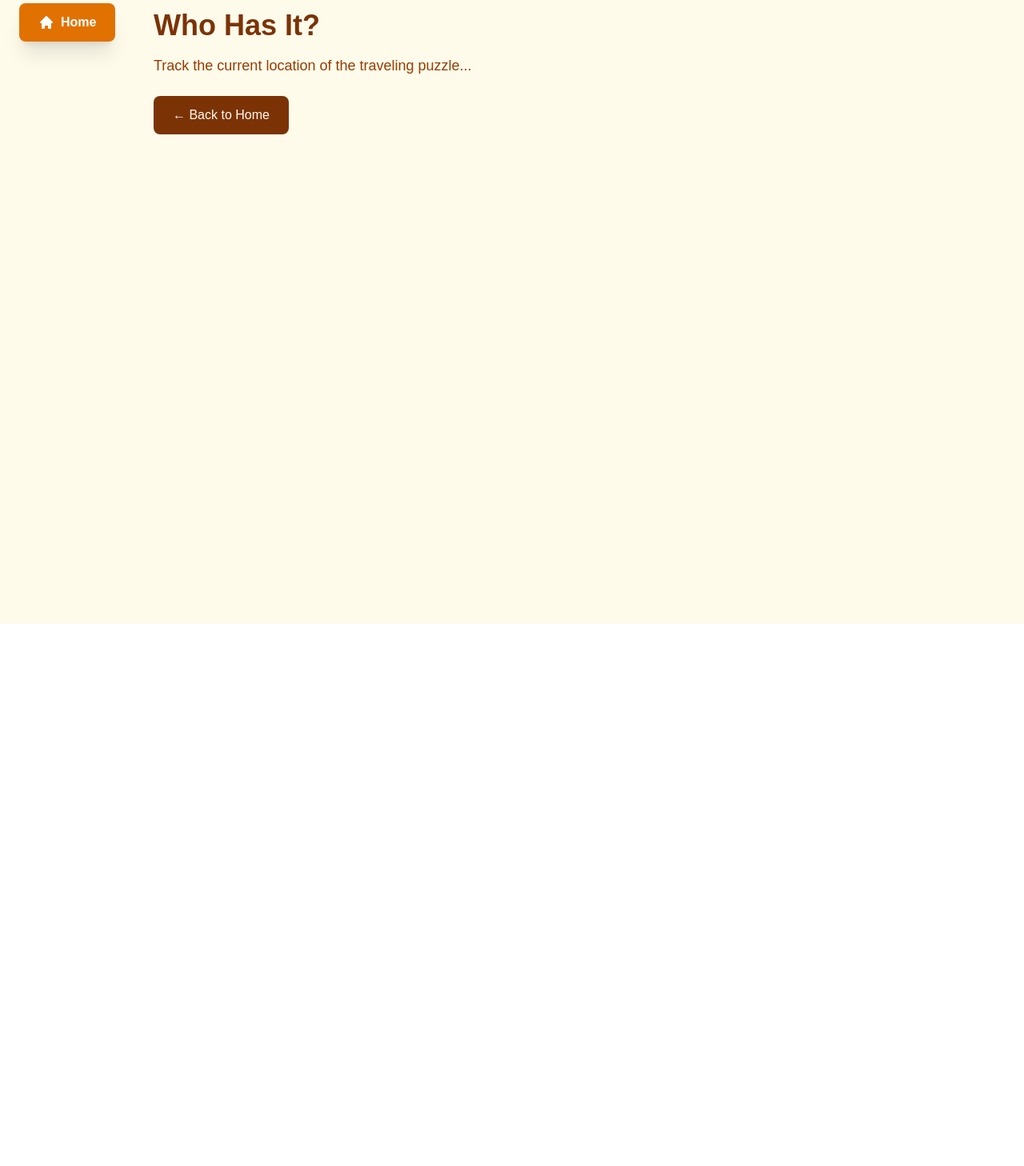
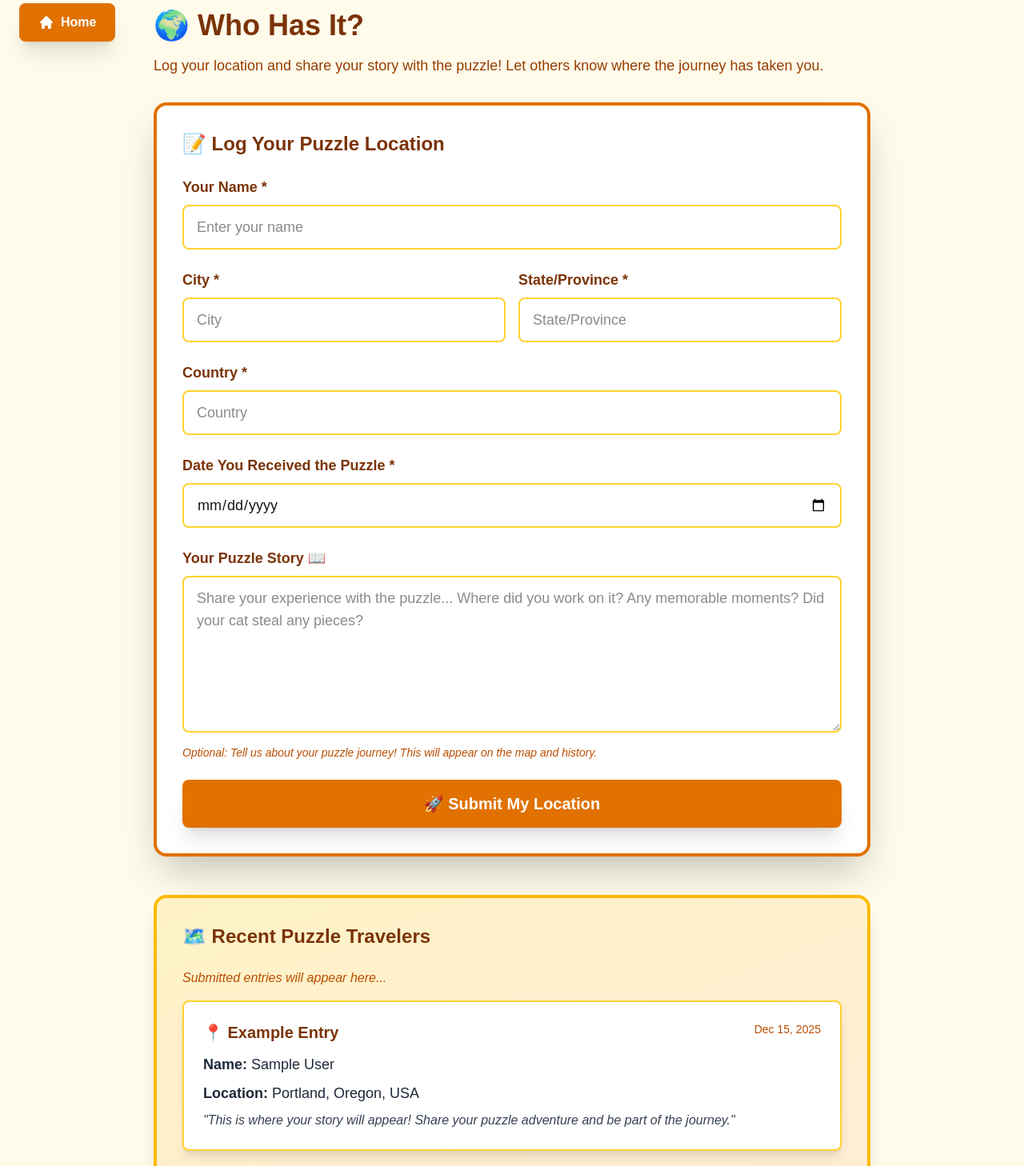
Before and after one commit to MoonriverD10/traveling-gifts, a Next.js app: page /who-has-it in a window 1280 px wide. Shown: the part 20-1478 px from the top of the page at 80% size. Before the commit the page ends 800 px from the top, so only its background shows below. Built offline with nearby package versions, Linux system fonts and the light colour scheme.

Commit message:
📍 Add interactive form to 'Who Has It?' page for location logging

```diff
--- a/app/who-has-it/page.tsx
+++ b/app/who-has-it/page.tsx
@@ -1,7 +1,51 @@
+'use client';
+import { useState } from 'react';
+
 export default function WhoHasItPage() {
+  const [formData, setFormData] = useState({
+    name: '',
+    location: '',
+    city: '',
+    state: '',
+    country: '',
+    dateReceived: '',
+    story: ''
+  });
+  const [submitted, setSubmitted] = useState(false);
+
+  const handleSubmit = async (e: React.FormEvent) => {
+    e.preventDefault();
+
+    // For now, we'll just show a success message
+    // Later we can connect to a backend/database
+    console.log('Form submitted:', formData);
+    setSubmitted(true);
+
+    // Reset form after 3 seconds
+    setTimeout(() => {
+      setSubmitted(false);
+      setFormData({
+        name: '',
+        location: '',
+        city: '',
+        state: '',
+        country: '',
+        dateReceived: '',
+        story: ''
+      });
+    }, 3000);
+  };
+
+  const handleChange = (e: React.ChangeEvent<HTMLInputElement | HTMLTextAreaElement>) => {
+    setFormData({
+      ...formData,
+      [e.target.name]: e.target.value
+    });
+  };
+
   return (
     <main className="min-h-screen bg-amber-50 p-8">
-            {/* Home Button - Top Left Corner */}
+      {/* Home Button - Top Left Corner */}
       <a href="/" className="fixed top-6 left-6 z-50 group">
         <button className="bg-amber-600 hover:bg-amber-700 text-white px-6 py-3 rounded-lg shadow-xl font-bold text-base transition-all duration-300 hover:scale-105 flex items-center gap-2">
           <svg xmlns="http://www.w3.org/2000/svg" className="h-5 w-5" viewBox="0 0 20 20" fill="currentColor">
@@ -12,13 +56,155 @@ export default function WhoHasItPage() {
       </a>
 
       <div className="max-w-4xl mx-auto">
-        <h1 className="text-4xl font-bold text-amber-900 mb-4">Who Has It?</h1>
-        <p className="text-lg text-amber-800">
-          Track the current location of the traveling puzzle...
+        <h1 className="text-4xl font-bold text-amber-900 mb-4">🌍 Who Has It?</h1>
+        <p className="text-lg text-amber-800 mb-8">
+          Log your location and share your story with the puzzle! Let others know where the journey has taken you.
         </p>
-        <a href="/" className="inline-block mt-6 px-6 py-3 bg-amber-900 text-amber-50 rounded-lg hover:bg-amber-800">
-          ← Back to Home
-        </a>
+
+        {submitted && (
+          <div className="bg-green-100 border-2 border-green-500 text-green-800 px-6 py-4 rounded-lg mb-6 text-center font-bold animate-pulse">
+            ✅ Thank you! Your entry has been submitted!
+          </div>
+        )}
+
+        <div className="bg-white rounded-2xl shadow-2xl p-8 border-4 border-amber-600">
+          <h2 className="text-2xl font-bold text-amber-900 mb-6">📝 Log Your Puzzle Location</h2>
+
+          <form onSubmit={handleSubmit} className="space-y-6">
+            {/* Name */}
+            <div>
+              <label htmlFor="name" className="block text-lg font-bold text-amber-900 mb-2">
+                Your Name *
+              </label>
+              <input
+                type="text"
+                id="name"
+                name="name"
+                value={formData.name}
+                onChange={handleChange}
+                required
+                className="w-full px-4 py-3 border-2 border-amber-300 rounded-lg focus:border-amber-600 focus:outline-none text-lg"
+                placeholder="Enter your name"
+              />
+            </div>
+
+            {/* Location Details */}
+            <div className="grid grid-cols-1 md:grid-cols-2 gap-4">
+              <div>
+                <label htmlFor="city" className="block text-lg font-bold text-amber-900 mb-2">
+                  City *
+                </label>
+                <input
+                  type="text"
+                  id="city"
+                  name="city"
+                  value={formData.city}
+                  onChange={handleChange}
+                  required
+                  className="w-full px-4 py-3 border-2 border-amber-300 rounded-lg focus:border-amber-600 focus:outline-none text-lg"
+                  placeholder="City"
+                />
+              </div>
+              <div>
+                <label htmlFor="state" className="block text-lg font-bold text-amber-900 mb-2">
+                  State/Province *
+                </label>
+                <input
+                  type="text"
+                  id="state"
+                  name="state"
+                  value={formData.state}
+                  onChange={handleChange}
+                  required
+                  className="w-full px-4 py-3 border-2 border-amber-300 rounded-lg focus:border-amber-600 focus:outline-none text-lg"
+                  placeholder="State/Province"
+                />
+              </div>
+            </div>
+
+            <div>
+              <label htmlFor="country" className="block text-lg font-bold text-amber-900 mb-2">
+                Country *
+              </label>
+              <input
+                type="text"
+                id="country"
+                name="country"
+                value={formData.country}
+                onChange={handleChange}
+                required
+                className="w-full px-4 py-3 border-2 border-amber-300 rounded-lg focus:border-amber-600 focus:outline-none text-lg"
+                placeholder="Country"
+              />
+            </div>
+
+            {/* Date Received */}
+            <div>
+              <label htmlFor="dateReceived" className="block text-lg font-bold text-amber-900 mb-2">
+                Date You Received the Puzzle *
+              </label>
+              <input
+                type="date"
+                id="dateReceived"
+                name="dateReceived"
+                value={formData.dateReceived}
+                onChange={handleChange}
+                required
+                className="w-full px-4 py-3 border-2 border-amber-300 rounded-lg focus:border-amber-600 focus:outline-none text-lg"
+              />
+            </div>
+
+            {/* Story */}
+            <div>
+              <label htmlFor="story" className="block text-lg font-bold text-amber-900 mb-2">
+                Your Puzzle Story 📖
+              </label>
+              <textarea
+                id="story"
+                name="story"
+                value={formData.story}
+                onChange={handleChange}
+                rows={6}
+                className="w-full px-4 py-3 border-2 border-amber-300 rounded-lg focus:border-amber-600 focus:outline-none text-lg"
+                placeholder="Share your experience with the puzzle... Where did you work on it? Any memorable moments? Did your cat steal any pieces?"
+              />
+              <p className="text-sm text-amber-700 mt-2 italic">
+                Optional: Tell us about your puzzle journey! This will appear on the map and history.
+              </p>
+            </div>
+
+            {/* Submit Button */}
+            <button
+              type="submit"
+              className="w-full bg-amber-600 hover:bg-amber-700 text-white px-8 py-4 rounded-lg shadow-xl font-bold text-xl transition-all duration-300 hover:scale-105"
+            >
+              🚀 Submit My Location
+            </button>
+          </form>
+        </div>
+
+        {/* Example Entries Section */}
+        <div className="mt-12 bg-gradient-to-br from-amber-100 to-orange-100 rounded-2xl shadow-xl p-8 border-4 border-amber-400">
+          <h2 className="text-2xl font-bold text-amber-900 mb-6">🗺️ Recent Puzzle Travelers</h2>
+          <p className="text-amber-700 italic mb-4">Submitted entries will appear here...</p>
+
+          {/* Sample entry to show what it looks like */}
+          <div className="bg-white rounded-lg p-6 shadow-lg border-2 border-amber-300">
+            <div className="flex justify-between items-start mb-3">
+              <h3 className="text-xl font-bold text-amber-900">📍 Example Entry</h3>
+              <span className="text-sm text-amber-700">Dec 15, 2025</span>
+            </div>
+            <p className="text-lg text-gray-800 mb-2">
+              <strong>Name:</strong> Sample User
+            </p>
+            <p className="text-lg text-gray-800 mb-2">
+              <strong>Location:</strong> Portland, Oregon, USA
+            </p>
+            <p className="text-gray-700 italic">
+              "This is where your story will appear! Share your puzzle adventure and be part of the journey."
+            </p>
+          </div>
+        </div>
       </div>
     </main>
   );
```
